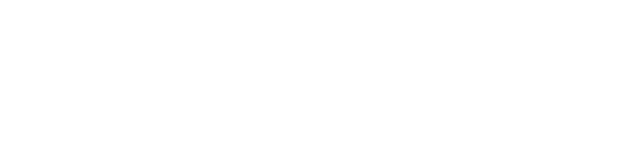
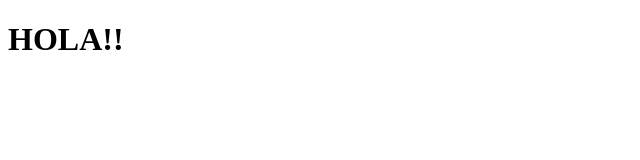
Before and after one commit to santiago-sop/tp22, a website: page index.html in a window 1280 px wide. Shown: the whole page, without its empty margins (0-640 px from the left). Drawn offline with Linux system fonts and the light colour scheme.

Commit message:
Update index.html
Commit test use github as a page

```diff
--- a/index.html
+++ b/index.html
@@ -6,6 +6,6 @@
     <title>Document</title>
 </head>
 <body>
-
+    <h1>HOLA!!</h1>
 </body>
 </html>
```
